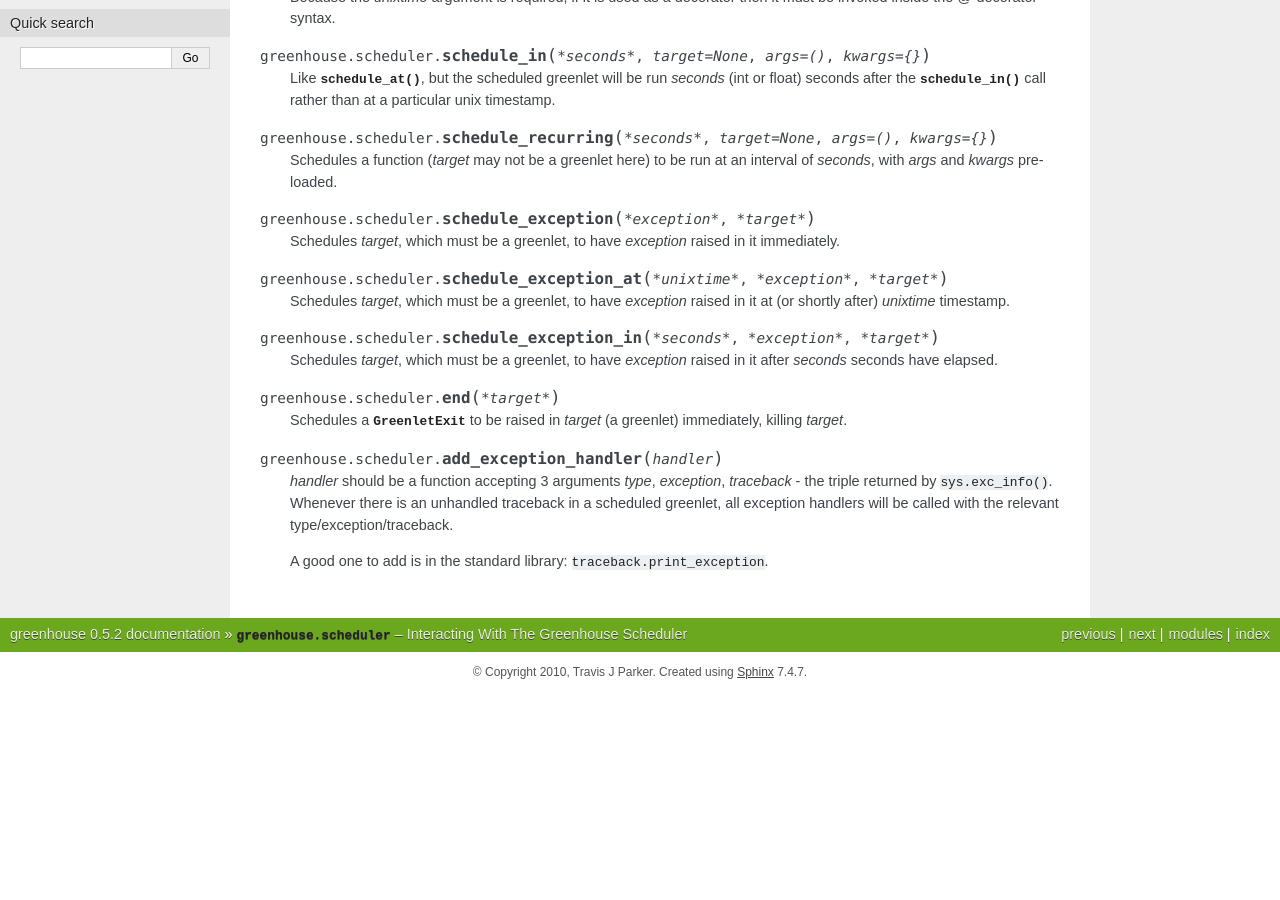
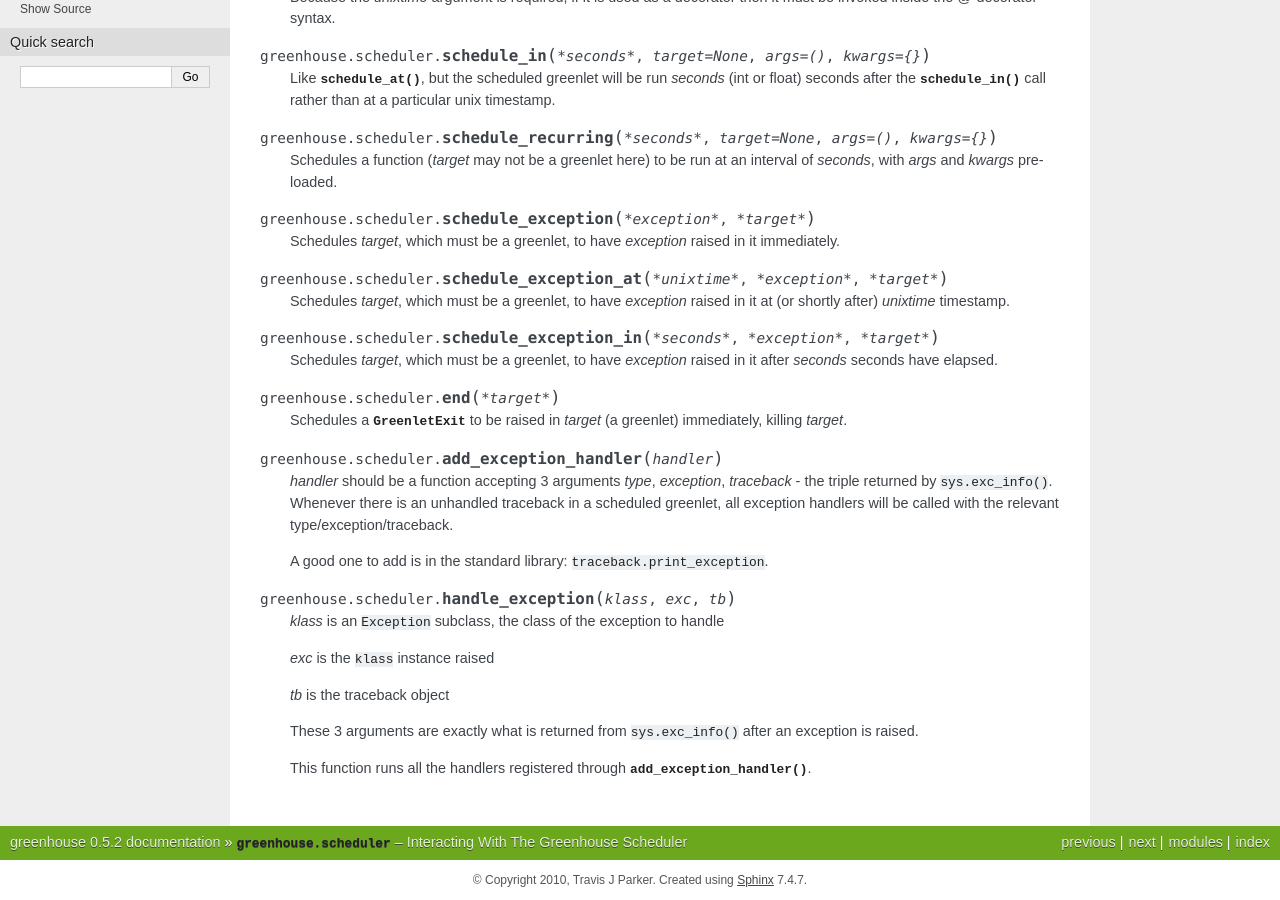
Before and after one commit to teepark/greenhouse, a Sphinx documentation site: the page built from docs/source/greenhouse/scheduler.rst, in a window 1280 px wide and 900 px high, scrolled down 639 px. Built offline with Sphinx 7.4.7, drawn with Linux system fonts in a browser that asks for light colours; before the commit the page ends 1331 px from its top, so only the background shows below that.

Commit message:
function to run the scheduler's exception handlers without an exception having been unhandled in a greenlet

```diff
--- a/docs/source/greenhouse/scheduler.rst
+++ b/docs/source/greenhouse/scheduler.rst
@@ -82,3 +82,17 @@
 
     A good one to add is in the standard library:
     ``traceback.print_exception``.
+
+.. function:: handle_exception(klass, exc, tb)
+
+    *klass* is an ``Exception`` subclass, the class of the exception to handle
+
+    *exc* is the ``klass`` instance raised
+
+    *tb* is the traceback object
+
+    These 3 arguments are exactly what is returned from ``sys.exc_info()``
+    after an exception is raised.
+
+    This function runs all the handlers registered through
+    :meth:`add_exception_handler`.
```
Also changed, not shown: 1 other file.
